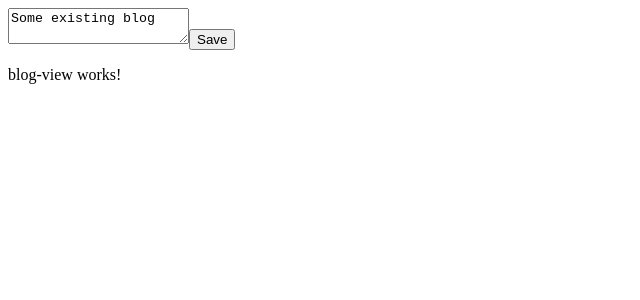
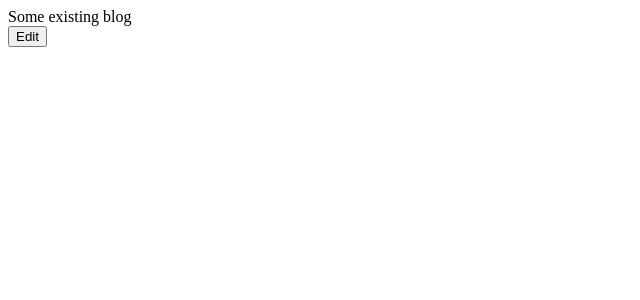
Before and after one commit to rangle/ol-simple-blog, an Angular app: page / in a window 1280 px wide. Shown: the top 300 px of the page, without its empty margins (0-640 px from the left). Built offline with nearby package versions, Linux system fonts and the light colour scheme.

Commit message:
Basic edit/view modes are in place

```diff
--- a/src/app/app.component.html
+++ b/src/app/app.component.html
@@ -1,5 +1,10 @@
 <sb-edit-pane
+        *ngIf="isEditMode"
         (save)="onBlogSave($event)"
         [body]="blog"
 ></sb-edit-pane>
-<sb-blog-view></sb-blog-view>
+<sb-blog-view
+        *ngIf="!isEditMode"
+        (edit)="onEdit()"
+        [body]="blog"
+></sb-blog-view>
--- a/src/app/app.component.ts
+++ b/src/app/app.component.ts
@@ -8,9 +8,14 @@ import { Component } from '@angular/core';
 export class AppComponent {
   title = 'app works!';
   blog = 'Some existing blog';
+  isEditMode = false;
 
   onBlogSave(body: string) {
-    console.log('body', body);
     this.blog = body;
+    this.isEditMode = false;
+  }
+
+  onEdit() {
+    this.isEditMode = true;
   }
 }
--- a/src/app/blog-view/blog-view/blog-view.component.html
+++ b/src/app/blog-view/blog-view/blog-view.component.html
@@ -1,3 +1,4 @@
-<p>
-  blog-view works!
-</p>
+<article>
+    {{ body }}
+</article>
+<button (click)="onEdit()">Edit</button>
--- a/src/app/blog-view/blog-view/blog-view.component.ts
+++ b/src/app/blog-view/blog-view/blog-view.component.ts
@@ -1,4 +1,4 @@
-import { Component, OnInit } from '@angular/core';
+import { Component, EventEmitter, Input, OnInit, Output } from '@angular/core';
 
 @Component({
   selector: 'sb-blog-view',
@@ -6,10 +6,16 @@ import { Component, OnInit } from '@angular/core';
   styleUrls: ['./blog-view.component.css']
 })
 export class BlogViewComponent implements OnInit {
+  @Input() body = '';
+  @Output() edit = new EventEmitter<void>();
 
   constructor() { }
 
   ngOnInit() {
   }
 
+  onEdit() {
+    this.edit.emit();
+  }
+
 }
```
